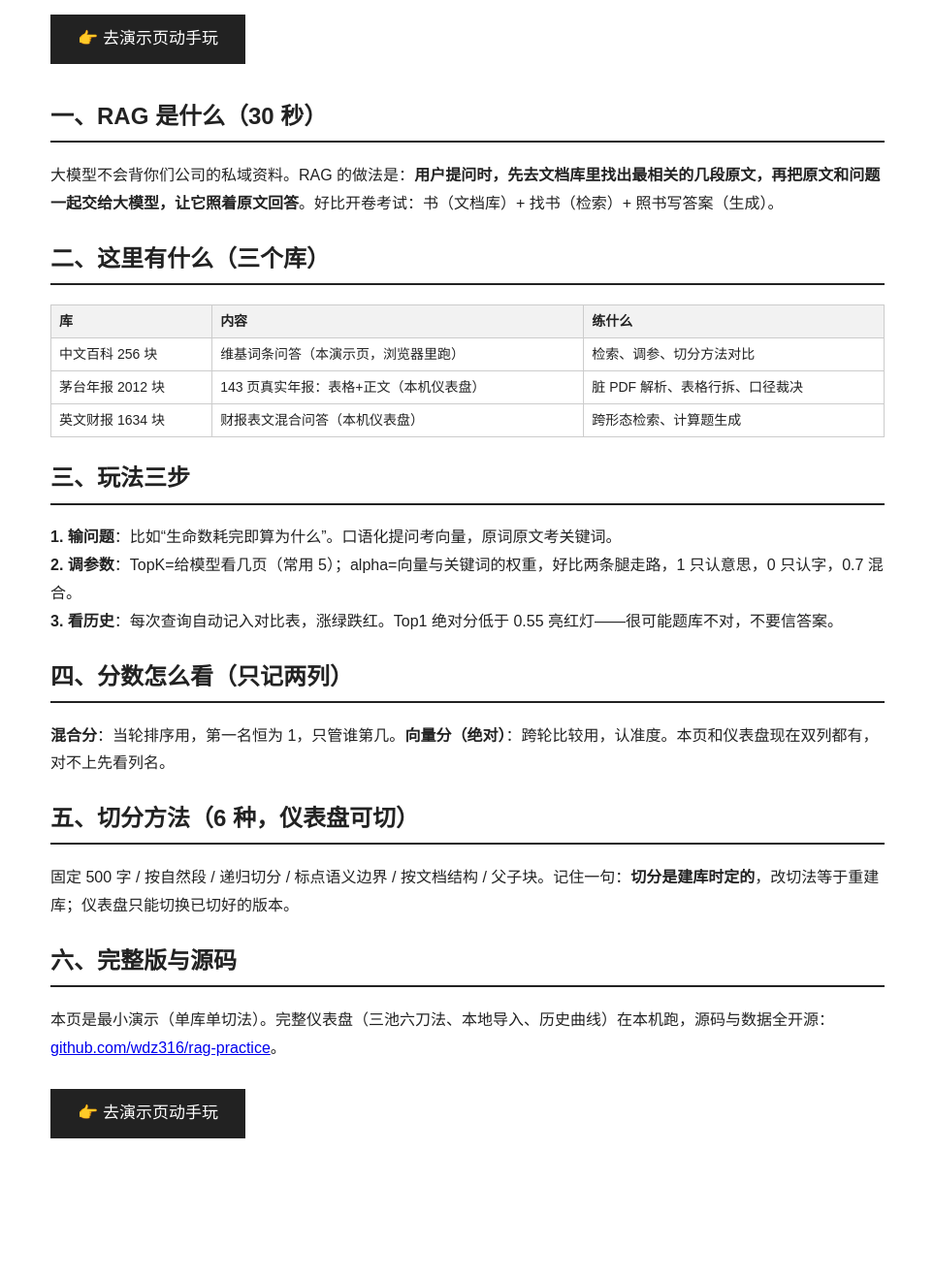
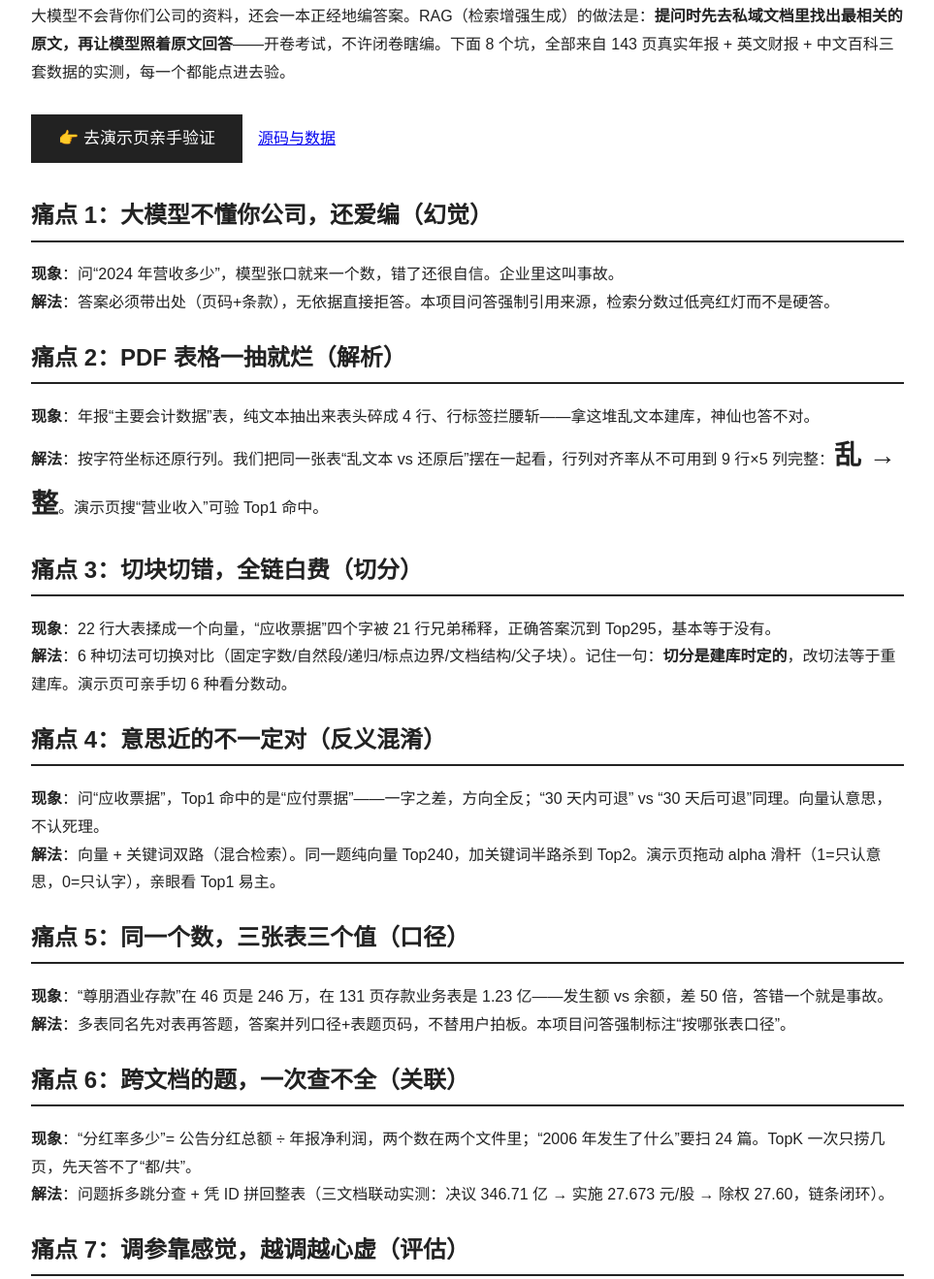
Before and after one commit to wdz316/rag-practice, a plain HTML site: page docs/index.html in a window 1280 px wide. Shown: the part 113-1432 px from the top of the page at 97% size, without its empty margins (158-1121 px from the left). Before the commit the page ends 1331 px from the top, so only its background shows below. Drawn offline with Linux system fonts and the light colour scheme.

Commit message:
说明页改痛点+解法方案体

```diff
--- a/docs/index.html
+++ b/docs/index.html
@@ -3,44 +3,62 @@
 <head>
 <meta charset="utf-8">
 <meta name="viewport" content="width=device-width, initial-scale=1">
-<title>RAG 练手项目说明 · 从切块到问答全链路</title>
+<title>企业 RAG 落地：8 个真痛点与解法（含可点的证据）</title>
 <style>
-  body { font-family: sans-serif; background: #fff; color: #222; max-width: 860px; margin: 0 auto; padding: 16px; line-height: 1.8; }
+  body { font-family: sans-serif; background: #fff; color: #222; max-width: 900px; margin: 0 auto; padding: 16px; line-height: 1.8; }
   h2 { border-bottom: 2px solid #222; padding-bottom: 4px; }
   table { border-collapse: collapse; width: 100%; font-size: 14px; }
-  th, td { border: 1px solid #ccc; padding: 4px 8px; text-align: left; }
+  th, td { border: 1px solid #ccc; padding: 6px 10px; text-align: left; vertical-align: top; }
   th { background: #f2f2f2; }
   .cta { display: inline-block; background: #222; color: #fff; padding: 10px 28px; text-decoration: none; font-size: 17px; margin: 12px 0; }
+  .num { font-size: 28px; font-weight: bold; }
 </style>
 </head>
 <body>
-<h1>RAG 练手项目：从切块到问答，一个能点的全链路</h1>
-<p><a class="cta" href="./demo.html">👉 去演示页动手玩</a></p>
+<h1>企业 RAG 落地：8 个真痛点，以及每一步的证据</h1>
+<p>大模型不会背你们公司的资料，还会一本正经地编答案。RAG（检索增强生成）的做法是：<b>提问时先去私域文档里找出最相关的原文，再让模型照着原文回答</b>——开卷考试，不许闭卷瞎编。下面 8 个坑，全部来自 143 页真实年报 + 英文财报 + 中文百科三套数据的实测，每一个都能点进去验。</p>
+<p><a class="cta" href="./demo.html">👉 去演示页亲手验证</a>　<a href="https://github.com/wdz316/rag-practice">源码与数据</a></p>
 
-<h2>一、RAG 是什么（30 秒）</h2>
-<p>大模型不会背你们公司的私域资料。RAG 的做法是：<b>用户提问时，先去文档库里找出最相关的几段原文，再把原文和问题一起交给大模型，让它照着原文回答</b>。好比开卷考试：书（文档库）+ 找书（检索）+ 照书写答案（生成）。</p>
+<h2>痛点 1：大模型不懂你公司，还爱编（幻觉）</h2>
+<p><b>现象</b>：问“2024 年营收多少”，模型张口就来一个数，错了还很自信。企业里这叫事故。<br>
+<b>解法</b>：答案必须带出处（页码+条款），无依据直接拒答。本项目问答强制引用来源，检索分数过低亮红灯而不是硬答。</p>
 
-<h2>二、这里有什么（三个库）</h2>
+<h2>痛点 2：PDF 表格一抽就烂（解析）</h2>
+<p><b>现象</b>：年报“主要会计数据”表，纯文本抽出来表头碎成 4 行、行标签拦腰斩——拿这堆乱文本建库，神仙也答不对。<br>
+<b>解法</b>：按字符坐标还原行列。我们把同一张表“乱文本 vs 还原后”摆在一起看，行列对齐率从不可用到 9 行×5 列完整：<span class="num">乱 → 整</span>。演示页搜“营业收入”可验 Top1 命中。</p>
+
+<h2>痛点 3：切块切错，全链白费（切分）</h2>
+<p><b>现象</b>：22 行大表揉成一个向量，“应收票据”四个字被 21 行兄弟稀释，正确答案沉到 Top295，基本等于没有。<br>
+<b>解法</b>：6 种切法可切换对比（固定字数/自然段/递归/标点边界/文档结构/父子块）。记住一句：<b>切分是建库时定的</b>，改切法等于重建库。演示页可亲手切 6 种看分数动。</p>
+
+<h2>痛点 4：意思近的不一定对（反义混淆）</h2>
+<p><b>现象</b>：问“应收票据”，Top1 命中的是“应付票据”——一字之差，方向全反；“30 天内可退” vs “30 天后可退”同理。向量认意思，不认死理。<br>
+<b>解法</b>：向量 + 关键词双路（混合检索）。同一题纯向量 Top240，加关键词半路杀到 Top2。演示页拖动 alpha 滑杆（1=只认意思，0=只认字），亲眼看 Top1 易主。</p>
+
+<h2>痛点 5：同一个数，三张表三个值（口径）</h2>
+<p><b>现象</b>：“尊朋酒业存款”在 46 页是 246 万，在 131 页存款业务表是 1.23 亿——发生额 vs 余额，差 50 倍，答错一个就是事故。<br>
+<b>解法</b>：多表同名先对表再答题，答案并列口径+表题页码，不替用户拍板。本项目问答强制标注“按哪张表口径”。</p>
+
+<h2>痛点 6：跨文档的题，一次查不全（关联）</h2>
+<p><b>现象</b>：“分红率多少”= 公告分红总额 ÷ 年报净利润，两个数在两个文件里；“2006 年发生了什么”要扫 24 篇。TopK 一次只捞几页，先天答不了“都/共”。<br>
+<b>解法</b>：问题拆多跳分查 + 凭 ID 拼回整表（三文档联动实测：决议 346.71 亿 → 实施 27.673 元/股 → 除权 27.60，链条闭环）。</p>
+
+<h2>痛点 7：调参靠感觉，越调越心虚（评估）</h2>
+<p><b>现象</b>：TopK 5 好还是 6 好？差 1 道题是进步还是噪音？没有评测集，调参全凭玄学。<br>
+<b>解法</b>：固定考题 + 命中率 + token 双账本。本项目仪表盘每次查询自动落表，涨绿跌红，1~2 道波动标灰（噪音）。记住：<b>混合分只管当轮排序，原始分才管跨轮比较</b>——Top1 恒为 1 的列是归一化假象，已改记原始分。</p>
+
+<h2>痛点 8：图里有数，文本管线是瞎子（多模态）</h2>
+<p><b>现象</b>：股权控制关系方框图（国资委90%→集团→54.07%→股份）全在像素里，文本检索命中为 0。<br>
+<b>解法</b>：版式识别切多模态管线（页面渲染成图→看图转文字→回填入库）。本项目已跑通一次：两页图转出完整控制链。</p>
+
+<h2>三库与仪表盘</h2>
 <table>
 <tr><th>库</th><th>内容</th><th>练什么</th></tr>
-<tr><td>中文百科 256 块</td><td>维基词条问答（本演示页，浏览器里跑）</td><td>检索、调参、切分方法对比</td></tr>
-<tr><td>茅台年报 2012 块</td><td>143 页真实年报：表格+正文（本机仪表盘）</td><td>脏 PDF 解析、表格行拆、口径裁决</td></tr>
-<tr><td>英文财报 1634 块</td><td>财报表文混合问答（本机仪表盘）</td><td>跨形态检索、计算题生成</td></tr>
+<tr><td>中文百科 256 块</td><td>维基问答（本演示页，浏览器里跑）</td><td>检索、调参、6 切法对比</td></tr>
+<tr><td>茅台年报 2012 块</td><td>143 页真实年报（本机仪表盘）</td><td>脏表解析、行拆、口径裁决</td></tr>
+<tr><td>英文财报 1634 块</td><td>表文混合问答（本机仪表盘）</td><td>跨形态检索、计算题生成</td></tr>
 </table>
-
-<h2>三、玩法三步</h2>
-<p><b>1. 输问题</b>：比如“生命数耗完即算为什么”。口语化提问考向量，原词原文考关键词。<br>
-<b>2. 调参数</b>：TopK=给模型看几页（常用 5）；alpha=向量与关键词的权重，好比两条腿走路，1 只认意思，0 只认字，0.7 混合。<br>
-<b>3. 看历史</b>：每次查询自动记入对比表，涨绿跌红。Top1 绝对分低于 0.55 亮红灯——很可能题库不对，不要信答案。</p>
-
-<h2>四、分数怎么看（只记两列）</h2>
-<p><b>混合分</b>：当轮排序用，第一名恒为 1，只管谁第几。<b>向量分（绝对）</b>：跨轮比较用，认准度。本页和仪表盘现在双列都有，对不上先看列名。</p>
-
-<h2>五、切分方法（6 种，仪表盘可切）</h2>
-<p>固定 500 字 / 按自然段 / 递归切分 / 标点语义边界 / 按文档结构 / 父子块。记住一句：<b>切分是建库时定的</b>，改切法等于重建库；仪表盘只能切换已切好的版本。</p>
-
-<h2>六、完整版与源码</h2>
-<p>本页是最小演示（单库单切法）。完整仪表盘（三池六刀法、本地导入、历史曲线）在本机跑，源码与数据全开源：<a href="https://github.com/wdz316/rag-practice">github.com/wdz316/rag-practice</a>。</p>
-<p><a class="cta" href="./demo.html">👉 去演示页动手玩</a></p>
+<p>完整仪表盘（三池六刀法、本地导入、历史曲线、置信红灯）在本机跑，源码与数据全开源：<a href="https://github.com/wdz316/rag-practice">github.com/wdz316/rag-practice</a>。</p>
+<p><a class="cta" href="./demo.html">👉 去演示页亲手验证（先从“生命数耗完”问起）</a></p>
 </body>
 </html>
```
